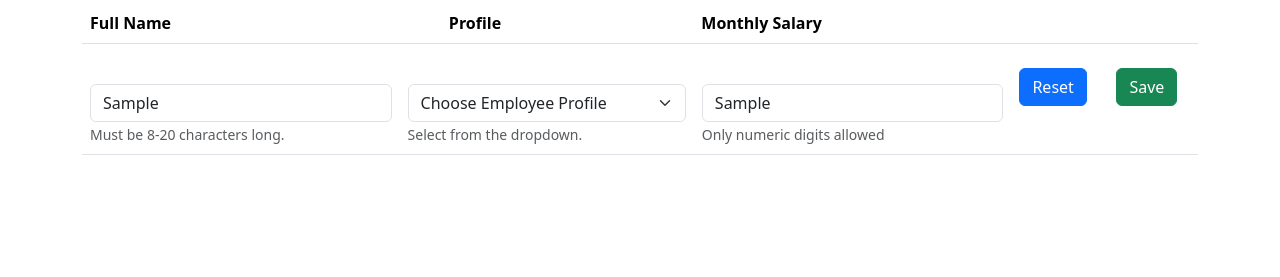
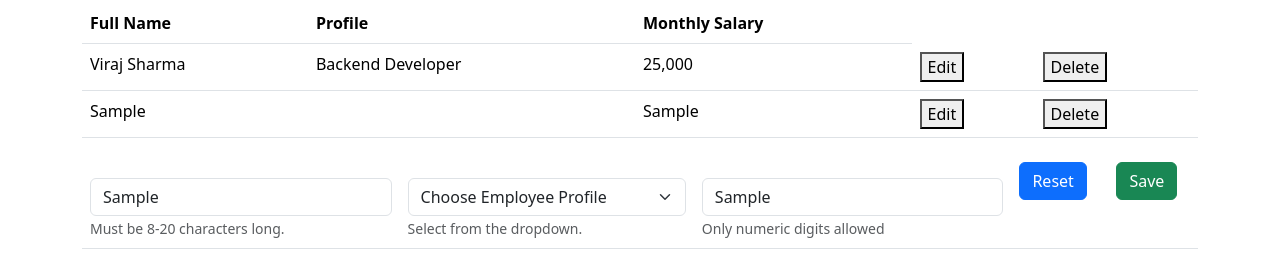
Before and after one commit to anishkuls/js-crud, a plain HTML site: page index.html in a window 1280 px wide. Both pictures are taken after typing "Sample", "Sample" into the empty fields and a click on the button "Save". Shown: the part 69-346 px from the top of the page. Drawn offline with nearby package versions, Linux system fonts and the light colour scheme.

Commit message:
Read Module Complete

```diff
--- a/crud.js
+++ b/crud.js
@@ -22,30 +22,38 @@
 
 //Employe elements selection
 const empName = document.querySelector("#emp-name"); // Employee Input Name Elementn Selection
-const showEmpNameError = document.querySelector("#emp-name-error");
 
 //Profile elements selection
 const empProfile = document.querySelector("#emp-profile");
-let empProfileValue = empProfile.value;
 
 // Salary elements selection
-const empSalaryInput = document.querySelector("#emp-profile");
+const empSalaryInput = document.querySelector("#emp-salary");
 
 // Button Group
 const saveRecordButton = document.querySelector("#save-record"); // Button element select
 
+// Table
+const tableBody = document.querySelector("#employee-table");
 // Employe Name Value - blank when onload
 
 saveRecordButton.addEventListener("click", function () {
-  empProfileValue = empProfile.value;
-  console.log(empProfileValue);
-  //   const empNameValue = empName.value;
-  //   console.log("Empolye Name is " + empNameValue); // Normal String
-  //   console.log(`Employe name is ${empNameValue}`); // Template Literal
+  const empNameValue = empName.value;
+  const profileValue = empProfile.value;
+  const empSalaryValue = empSalaryInput.value;
+
+  console.log(`Employe name is ${empNameValue}`); // Template Literal
+  console.log(`Employe Profile ${profileValue}`);
+  console.log(`Employe Salary ${empSalaryValue}`);
+
+  const tableRow = `
+<tr>
+    <td>${empNameValue}</td>
+    <td>${profileValue}</td>
+    <td>${empSalaryValue}</td>
+    <td><button>Edit</button></td>
+    <td><button>Delete</button></td>
+</tr>
+`;
+  tableBody.innerHTML += tableRow;
+  console.log(tableRow);
 });
-
-// empName.addEventListener("keyup", function () {
-//   const empNameValue = empName.value;
-//   showEmpNameError.textContent = empNameValue;
-//   console.log(empNameValue);
-// });
--- a/index.html
+++ b/index.html
@@ -25,19 +25,22 @@
                     <th>Monthly Salary</th>
                 </tr>
             </thead>
-            <tbody>
-                <!--        <tr>-->
-                <!--            <td>Viraj Sharma</td>-->
-                <!--            <td>Backend Developer</td>-->
-                <!--            <td>25,000</td>-->
-                <!--            <td><Button>Edit</Button></td>-->
-                <!--            <td><Button>Delete</Button></td>-->
-                <!--        </tr>-->
+            <tbody id="employee-table">
+                <tr>
+                    <td>Viraj Sharma</td>
+                    <td>Backend Developer</td>
+                    <td>25,000</td>
+                    <td><button>Edit</button></td>
+                    <td><button>Delete</button></td>
+                </tr>
+
 
 
             </tbody>
         </table>
 
+
+        <!--Create Module-->
         <div class="entery-form">
             <table class="table">
 
@@ -66,7 +69,7 @@
                                 Select from the dropdown.
                             </span>
                         </td>
-                        <td><input type="text" class="form-control mt-3" placeholder="Normal input">
+                        <td><input type="text" class="form-control mt-3" placeholder="Enter Salary" id="emp-salary">
                             <span id="passwordHelpInline" class="form-text">
                                 Only numeric digits allowed
                             </span>
```
